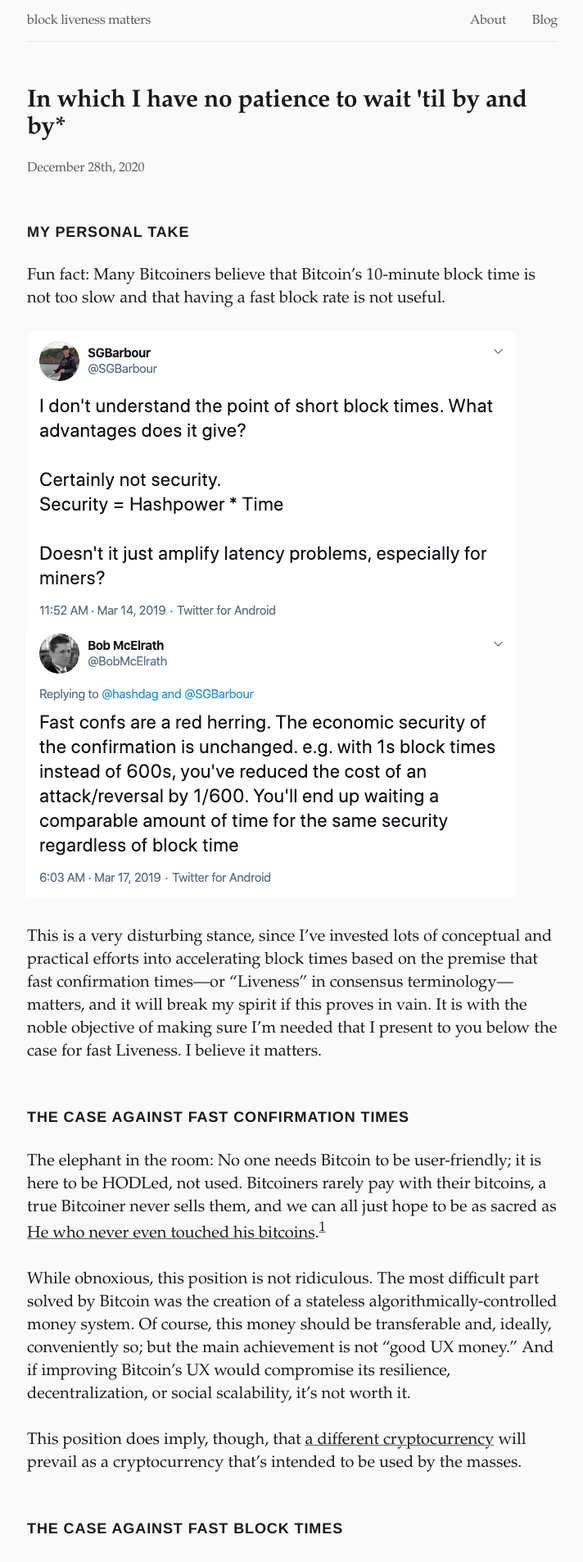
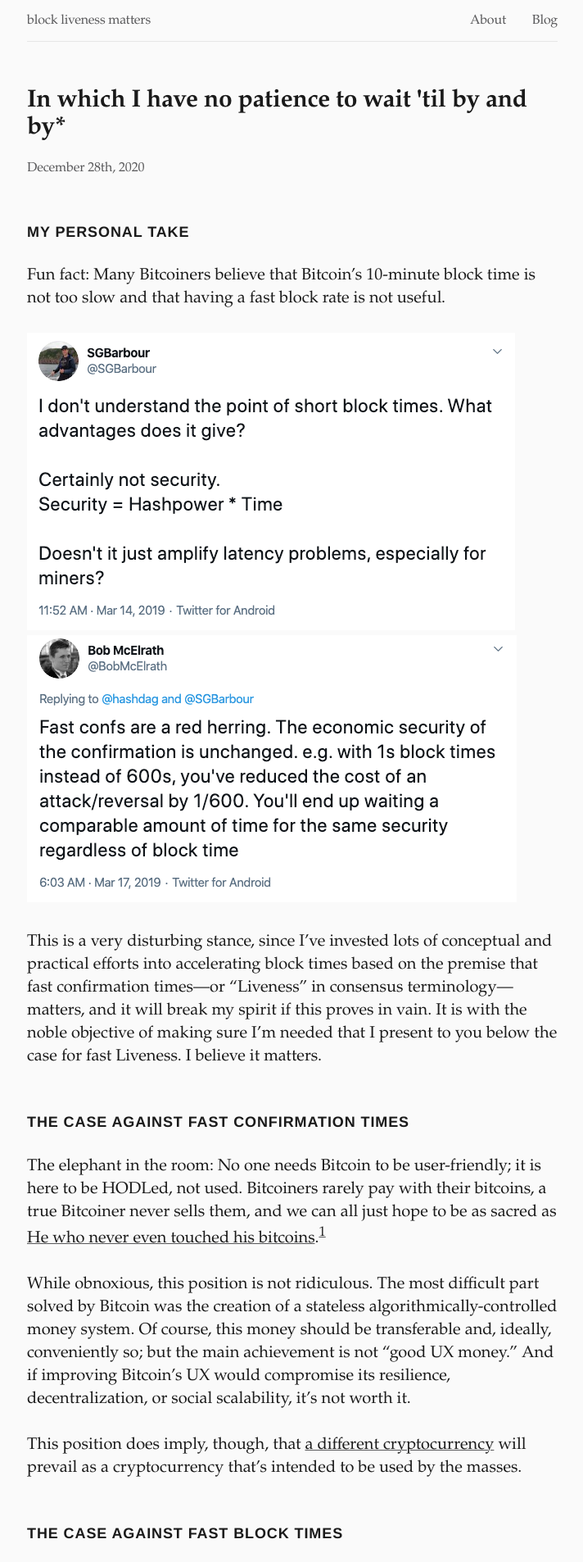
Before and after one commit to hashdag/hashdag.github.io, a Jekyll site: the page built from _posts/2020-12-28-patience.md, in a window 1280 px wide. Shown: the top 1906 px of the page at 82% size, without its empty margins (283-995 px from the left). Built offline with Jekyll 4.4.1, drawn with Linux system fonts in a browser that asks for light colours.

Commit message:
fix patience imgs

```diff
--- a/css/main.scss
+++ b/css/main.scss
@@ -149,9 +149,6 @@
 p + *, ul + *, ol + *, blockquote + *, figure + * {
   margin: var(--line-height) 0 0 0;
 }
-figure {
-  display: inline-block;
-}
 
 h2, h3 {
   font-family: $heading-typeface;
@@ -213,7 +210,7 @@
 }
 
 img {
-  display: block;
+  display: inline-block;
   height: auto;
   margin: 0 auto;
   max-width: 100%;
```
